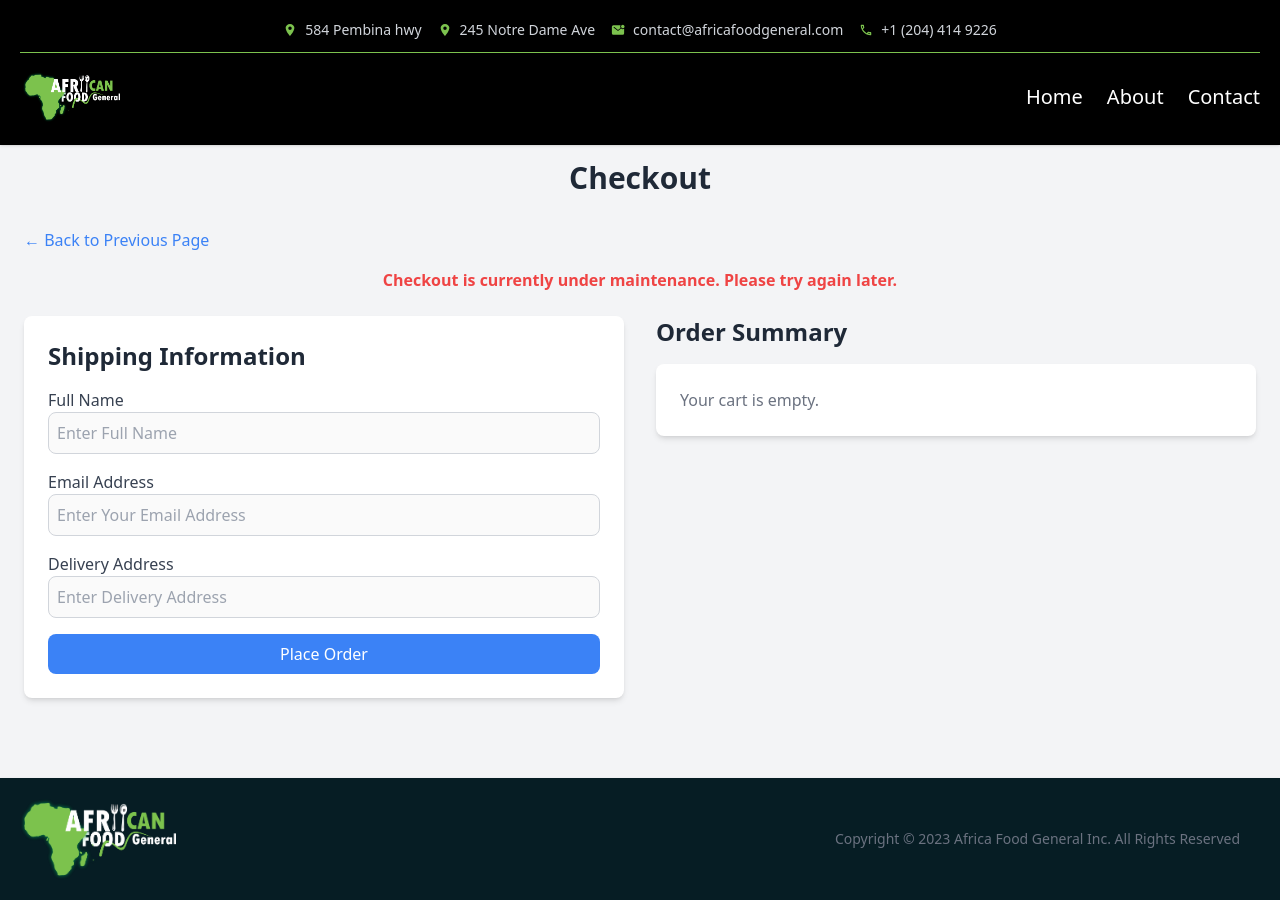
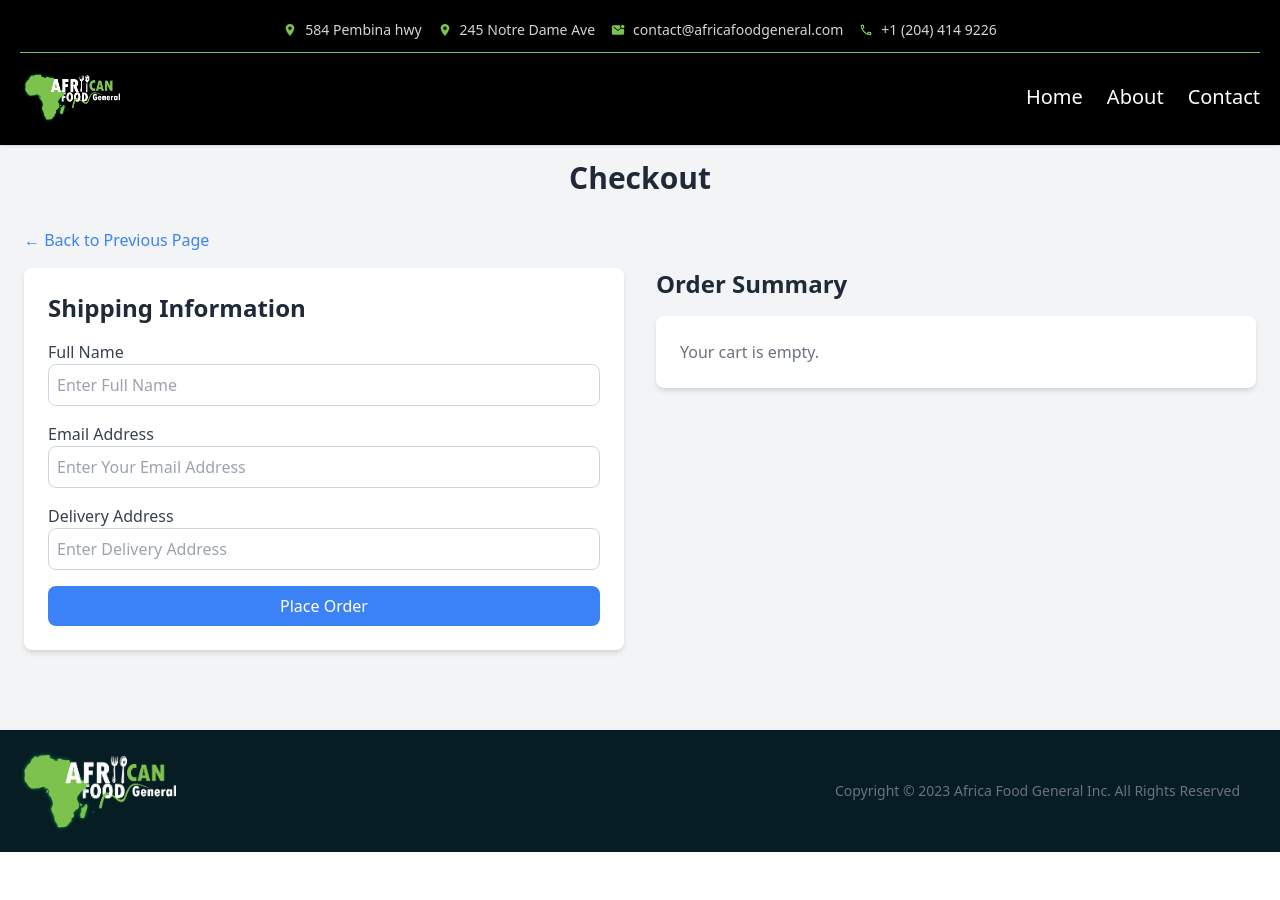
Before and after one commit to iamLeb/africaFoodGeneral, a React (Vite) app: page /checkout in a window 1280 px wide. After the commit the page ends 852 px from the top, so only its background shows below. Built offline with nearby package versions, Linux system fonts and the light colour scheme.

Commit message:
remove maintainance

```diff
--- a/src/components/front/Hero.jsx
+++ b/src/components/front/Hero.jsx
@@ -32,7 +32,7 @@ const Hero = () => {
                 </div>
             </div>
 
-            <div className={'fixed flex flex-col gap-1 top-1/2 right-0 z-40'}>
+            <div className={'fixed flex flex-col gap-1 top-1/4 right-0 z-40'}>
                 <button
                     onClick={() => navigate(('/checkout'))}
                     className={'shake-button flex items-center space-x-6 px-2 md:px-5 bg-[#7cc24e] text-white py-2'}
--- a/src/pages/front/Checkout.jsx
+++ b/src/pages/front/Checkout.jsx
@@ -13,7 +13,7 @@ const Checkout = () => {
     const [userProfile, setUserProfile] = useState(null); // State for storing user profile
     const [errors, setErrors] = useState({});
     const [showConfirmation, setShowConfirmation] = useState(false);
-    const [isMaintenance, setIsMaintenance] = useState(true); // New state for maintenance
+    const [isMaintenance, setIsMaintenance] = useState(false); // New state for maintenance
     const navigate = useNavigate();
 
     useEffect(() => {
@@ -212,7 +212,7 @@ const Checkout = () => {
                                 <button
                                     type="submit"
                                     className="w-full bg-blue-500 hover:bg-blue-600 text-white px-4 py-2 rounded-lg transition"
-                                    disabled={!isMaintenance}
+                                    disabled={isMaintenance}
                                 >
                                     Place Order
                                 </button>
```
